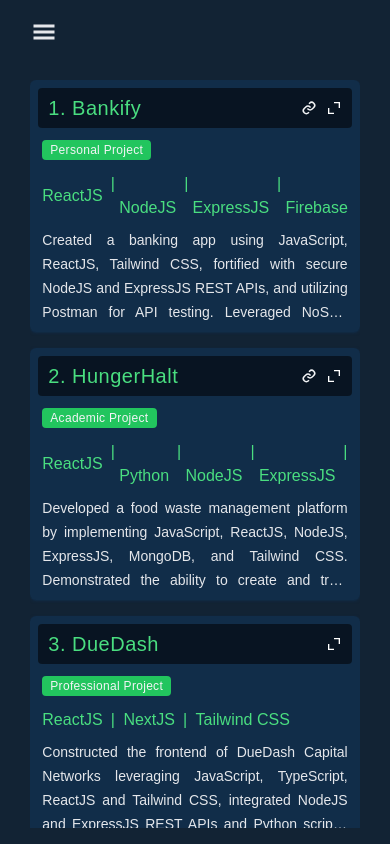
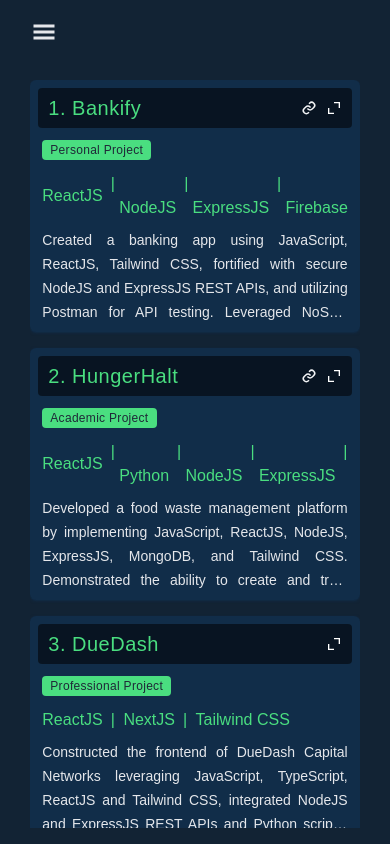
Before and after one commit to Rudra1402/ePortfolio, a React (Create React App) app: page /projects in a window 390 px wide. Built offline with nearby package versions, Linux system fonts and the light colour scheme; a web font is replaced by a local one.

Commit message:
Updated projects mobile UI

```diff
--- a/src/components/projects/Projects.jsx
+++ b/src/components/projects/Projects.jsx
@@ -93,7 +93,7 @@
                             </div>
                         </div>
                         <div
-                            className='text-xs text-gray-100 mx-1 flex items-center gap-x-2 my-1 py-1 px-2 rounded bg-green-500 w-fit leading-none tracking-wide'
+                            className='text-xs text-gray-800 mx-1 flex items-center gap-x-2 my-1 py-1 px-2 rounded bg-green-400 w-fit leading-none tracking-wide'
                         >
                             {project.category} Project
                         </div>
```
